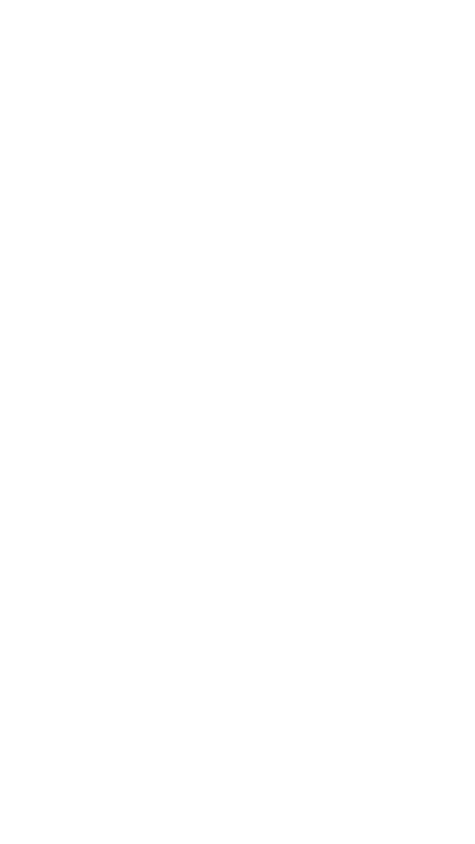
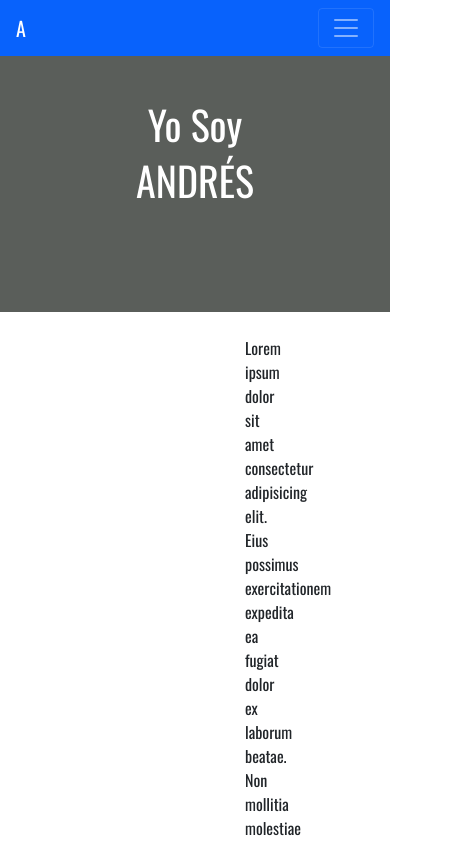
Before and after one commit to AndresMunozG325/portafolio-andres-munoz, a plain HTML site: page index.html in a window 390 px wide. Shown: the top 844 px of the page, 475 px wide, since content can reach past the window. Drawn offline with nearby package versions, Linux system fonts and the light colour scheme.

Commit message:
first class css

```diff
--- a/assets/css/styles.css
+++ b/assets/css/styles.css
@@ -0,0 +1,22 @@
+body {
+  font-family: "Oswald", sans-serif;
+}
+.navbar {
+  background-color: #0862fc;
+}
+.item.menu {
+  color: #ffffff;
+}
+.hero-section {
+  text-align: center;
+  background-image: url("../img/hero1.png");
+  background-repeat: no-repeat;
+  background-size: cover;
+  color: #ffffff;
+  /*text-shadow: 0.125em 0.25em 0.125em #707070;*/
+  padding: 6.25rem 3.125rem;
+}
+.summary {
+  padding-left: 230px;
+  padding-right: 230px;
+}
--- a/index.html
+++ b/index.html
@@ -11,9 +11,59 @@
       integrity="sha384-JcKb8q3iqJ61gNV9KGb8thSsNjpSL0n8PARn9HuZOnIxN0hoP+VmmDGMN5t9UJ0Z"
       crossorigin="anonymous"
     />
+    <!--Google Fonts-->
+    <link
+      href="https://fonts.googleapis.com/css2?family=Open+Sans:wght@400;600&family=Oswald:wght@200;400;600;700&display=swap"
+      rel="stylesheet"
+    />
+    <!--Font Awesome-->
+    <script
+      src="https://kit.fontawesome.com/3c04b7e262.js"
+      crossorigin="anonymous"
+    ></script>
+    <!--My Style-->
+    <link rel="stylesheet" href="assets/css/styles.css" />
   </head>
 
   <body>
+    <section class="menu">
+      <nav class="navbar navbar-expand-lg navbar-dark fixed-top">
+        <div class="container">
+          <a class="navbar-brand" href="#">A</a>
+          <button
+            class="navbar-toggler"
+            type="button"
+            data-toggle="collapse"
+            data-target="#navbarNavAltMarkup"
+            aria-controls="navbarNavAltMarkup"
+            aria-expanded="false"
+            aria-label="Toggle navigation"
+          >
+            <span class="navbar-toggler-icon"></span>
+          </button>
+          <div class="collapse navbar-collapse" id="navbarNavAltMarkup">
+            <div class="navbar-nav ml-auto">
+              <a class="nav-link" href="#">Sobre mi</a>
+              <a class="nav-link" href="#">Experiencia</a>
+              <a class="nav-link" href="#">Trabajos</a>
+              <a class="nav-link" href="#">Contacto</a>
+            </div>
+          </div>
+        </div>
+      </nav>
+    </section>
+    <header id="inicio" class="hero-section">
+      <h1>Yo Soy</h1>
+      <h1>ANDRÉS</h1>
+    </header>
+    <section class="container experience pt-4">
+      <p class="text-center summary">
+        Lorem ipsum dolor sit amet consectetur adipisicing elit. Eius possimus
+        exercitationem expedita ea fugiat dolor ex laborum beatae. Non mollitia
+        molestiae dolores odit ea dignissimos minima ipsa odio, ducimus rerum.
+      </p>
+    </section>
+
     <!--JQuery v3.5.1-->
     <script
       src="https://code.jquery.com/jquery-3.5.1.min.js"
```
Also changed, not shown: assets/img/hero1.png (added).
